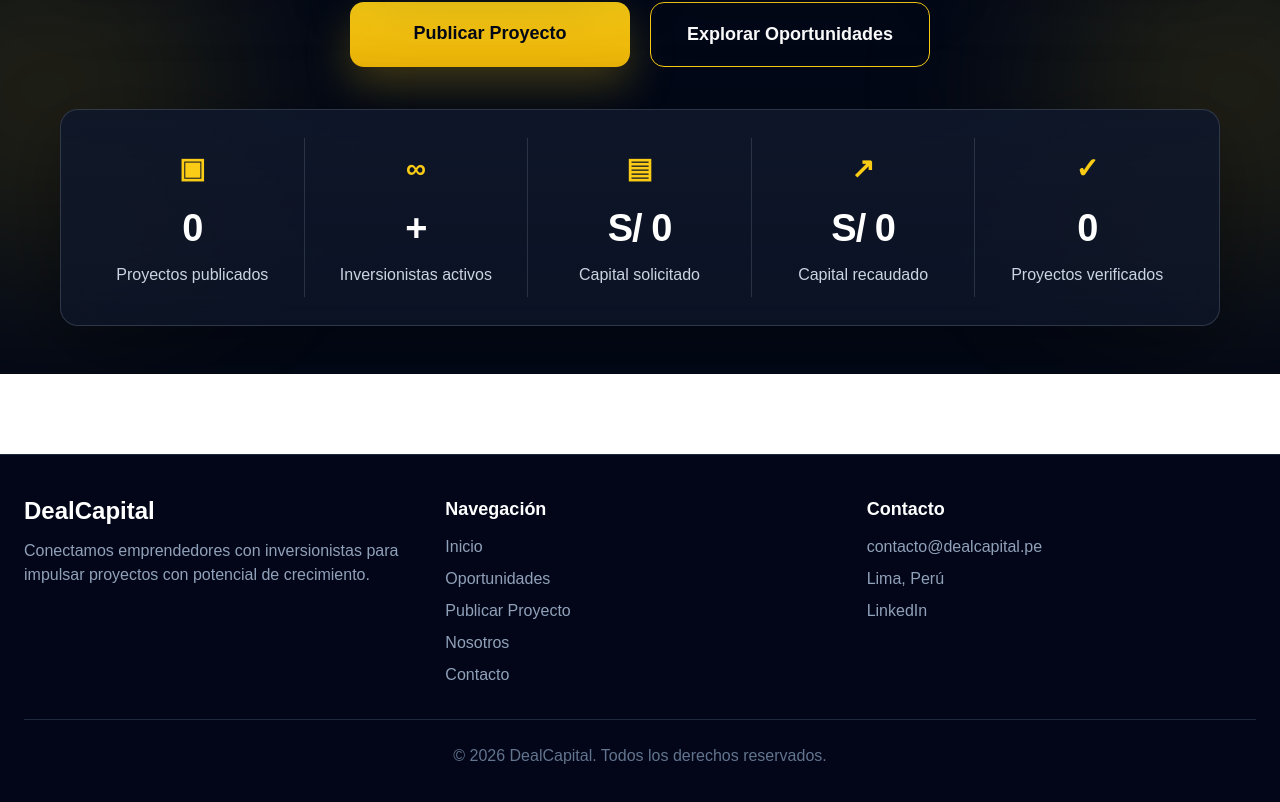
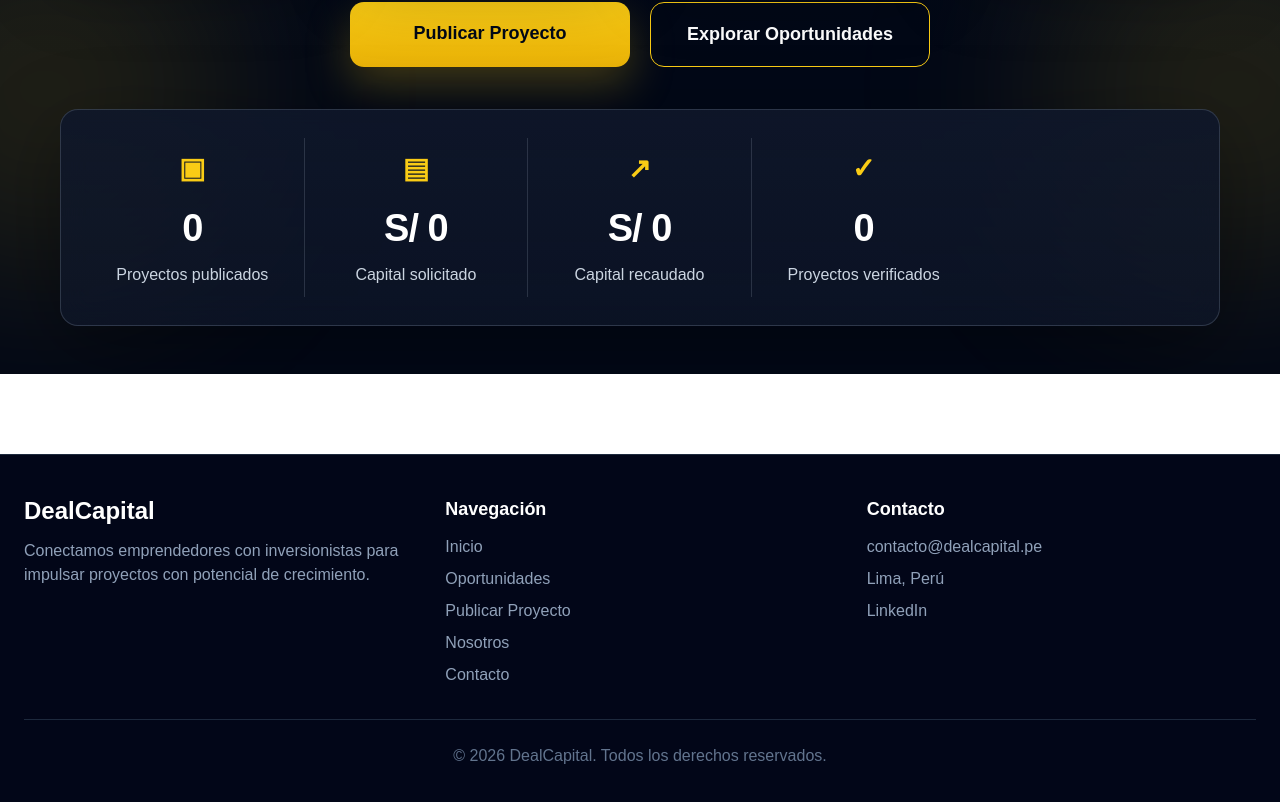
Before and after one commit to axelcrack01/DealCapital, a Next.js app: page / in a window 1280 px wide. Shown: the part 822-1624 px from the top of the page. Built offline with nearby package versions, Linux system fonts and the light colour scheme; no server answers; the database is empty.

Commit message:
fix: remove unverified active-investor metric from homepage

```diff
--- a/app/page.tsx
+++ b/app/page.tsx
@@ -55,7 +55,6 @@ export default async function Home() {
 
           <div className="dc-stats">
             <Stat symbol="▣" value={totalProyectos} label="Proyectos publicados" />
-            <Stat symbol="∞" value="+" label="Inversionistas activos" />
             <Stat
               symbol="▤"
               value={`S/ ${capitalSolicitado.toLocaleString("es-PE")}`}
```
